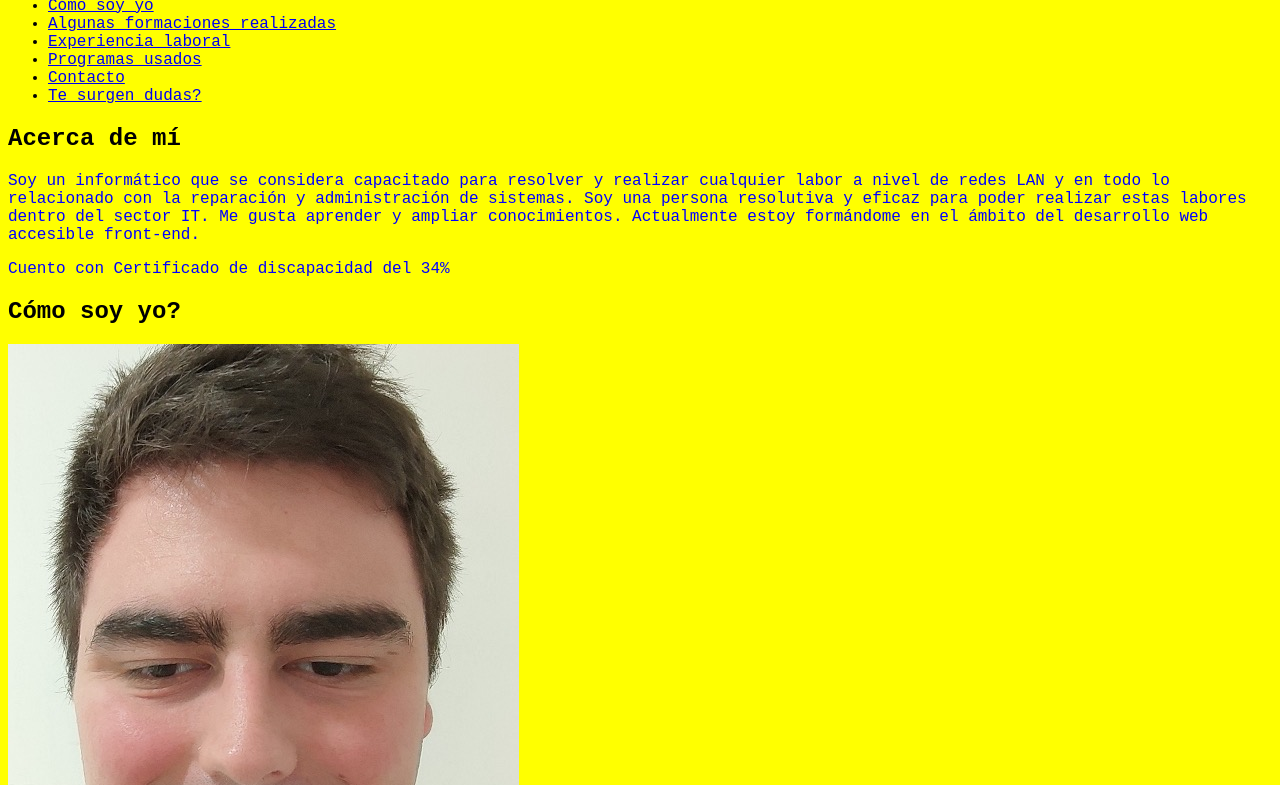
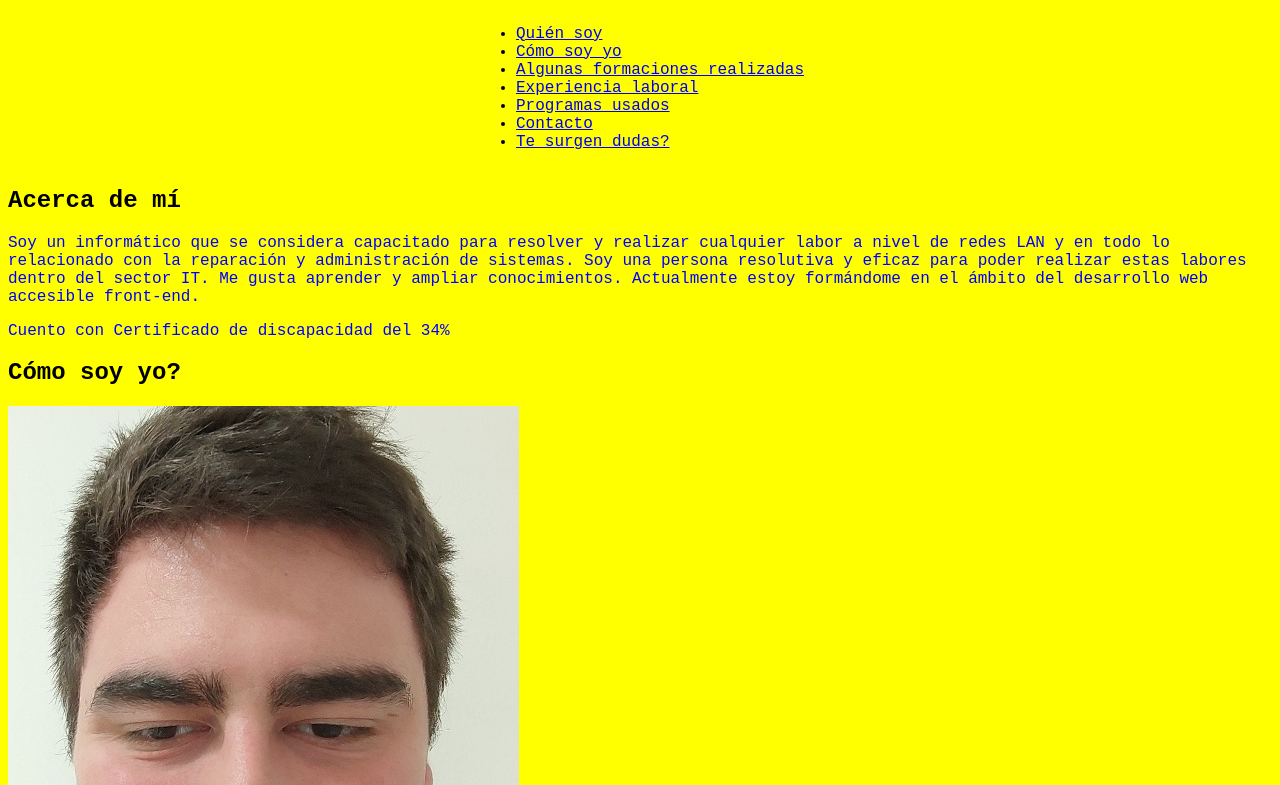
Before and after one commit to eduardold9/practicas_html_css_js, a plain HTML site: page CVAccesible.html in a window 1280 px wide. Shown: the part 148-933 px from the top of the page. Drawn offline with Linux system fonts and the light colour scheme.

Commit message:
Subida de prácticas de HTML y CSS del día 11/06

```diff
--- a/CVAccesible.html
+++ b/CVAccesible.html
@@ -10,7 +10,7 @@
 <h1> Eduardo López Díaz - CV Accesible </h1>
 
 <main>
-<nav>
+<nav class="enlaces">
 <h2> Contenidos </h2>
   <ul>
     <li><a href="#acerca_de"  title="MI biografía profesional">Quién soy</a></li>
--- a/estilos_css/fich1.css
+++ b/estilos_css/fich1.css
@@ -17,3 +17,12 @@ p {
     border: 2px solid black;
     box-sizing: border-box;
 }
+
+
+.enlaces {
+    display: flex;
+    flex-direction: column;
+    justify-content: center;
+    align-items: center;
+    gap: 10px;
+}
```
